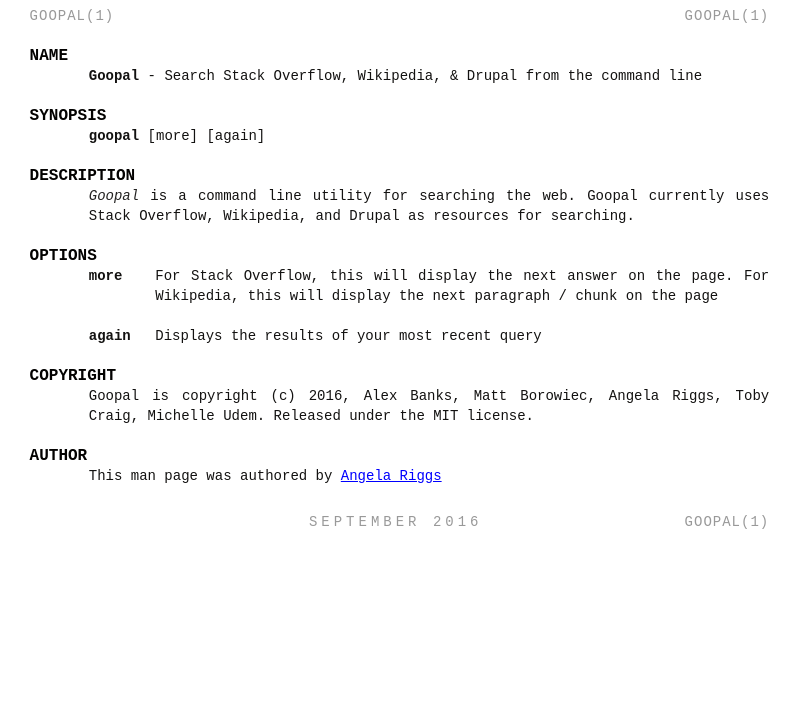
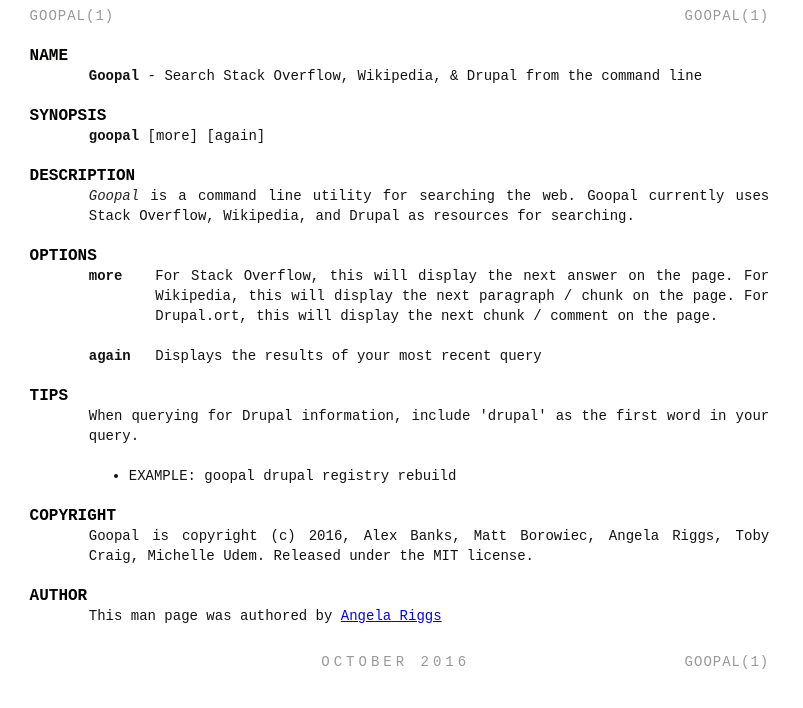
Before and after one commit to angelariggs/goo, a website: page manual/goopal.1.html in a window 1280 px wide. Shown: the whole page, without its empty margins (0-803 px from the left). Drawn offline with Linux system fonts and the light colour scheme.

Commit message:
[manual] Updated manual with Drupal query tip

```diff
--- a/manual/goopal.1.html
+++ b/manual/goopal.1.html
@@ -57,6 +57,7 @@
     <a href="#SYNOPSIS">SYNOPSIS</a>
     <a href="#DESCRIPTION">DESCRIPTION</a>
     <a href="#OPTIONS">OPTIONS</a>
+    <a href="#TIPS">TIPS</a>
     <a href="#COPYRIGHT">COPYRIGHT</a>
     <a href="#AUTHOR">AUTHOR</a>
   </div>
@@ -83,9 +84,20 @@
 <h2 id="OPTIONS">OPTIONS</h2>
 
 <dl>
-<dt class="flush"><code>more</code></dt><dd><p>For Stack Overflow, this will display the next answer on the page. For Wikipedia, this will display the next paragraph / chunk on the page</p></dd>
+<dt class="flush"><code>more</code></dt><dd><p>For Stack Overflow, this will display the next answer on the page.
+For Wikipedia, this will display the next paragraph / chunk on the page.
+For Drupal.ort, this will display the next chunk / comment on the page.</p></dd>
 <dt class="flush"><code>again</code></dt><dd><p>Displays the results of your most recent query</p></dd>
 </dl>
+
+
+<h2 id="TIPS">TIPS</h2>
+
+<p>  When querying for Drupal information, include 'drupal' as the first word in your query.</p>
+
+<ul>
+<li>EXAMPLE: goopal drupal registry rebuild</li>
+</ul>
 
 
 <h2 id="COPYRIGHT">COPYRIGHT</h2>
@@ -99,7 +111,7 @@
 
   <ol class='man-decor man-foot man foot'>
     <li class='tl'></li>
-    <li class='tc'>September 2016</li>
+    <li class='tc'>October 2016</li>
     <li class='tr'>Goopal(1)</li>
   </ol>
 
```
Also changed, not shown: 2 other files.
